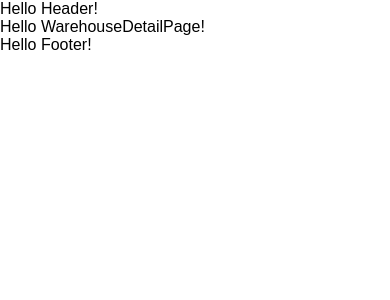
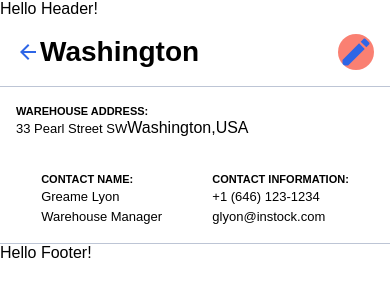
Before and after one commit to MoeyR/instock, a React (Create React App) app: page /warehouses/1 in a window 390 px wide. Shown: the top 300 px of the page. Built offline with nearby package versions, Linux system fonts and the light colour scheme.

Commit message:
create warehouse detail for mobile

```diff
--- a/package.json
+++ b/package.json
@@ -6,6 +6,7 @@
     "@testing-library/jest-dom": "^5.17.0",
     "@testing-library/react": "^13.4.0",
     "@testing-library/user-event": "^13.5.0",
+    "axios": "^1.6.7",
     "react": "^18.2.0",
     "react-dom": "^18.2.0",
     "react-router-dom": "^6.22.3",
--- a/src/components/DeleteModal/DeleteModal.jsx
+++ b/src/components/DeleteModal/DeleteModal.jsx
@@ -21,6 +21,7 @@ function DeleteModal({ name, isOpen, onCancel, onConfirm }) {
       <button className="delete-button deletemodal__delete"
         onClick={() => {
           onConfirm(); // 处理确认动作，比如导航
+          onCancel();
         }}
       >
         Delete
--- a/src/pages/WarehouseDetailPage/WarehouseDetailPage.jsx
+++ b/src/pages/WarehouseDetailPage/WarehouseDetailPage.jsx
@@ -1,8 +1,56 @@
-function WarehouseDetailPage(){
-    return (
-        <>
-            <p>Hello WarehouseDetailPage!</p>
-        </>
-    )
+import backarrow from "../../assets/icons/arrow_back-24px.svg";
+import "./WarehouseDetailPage.scss";
+import { useParams } from "react-router-dom";
+function WarehouseDetailPage() {
+  const params = useParams();
+  const warehouseId = params.id;
+  const getDetailbyId = (id) => {
+    const detail = {
+      name: "Washington",
+      address: "33 Pearl Street SW",
+      city: "Washington",
+      country: "USA",
+      contact_name: "Greame Lyon",
+      contact_position: "Warehouse Manager",
+      contact_phone: "+1 (646) 123-1234",
+      contact_email: "glyon@instock.com",
+    };
+    return detail;
+  };
+  return (
+    <div className="warehouse-detail">
+      <div className="warehouse-detail__title">
+        <div className="warehouse-detail__imgname">
+          <img src={backarrow} alt="back" />
+          <h1>{getDetailbyId(warehouseId).name}</h1>
+        </div>
+        <div className="warehouse-detail__edit"></div>
+      </div>
+      <div className="warehouse-detail__info">
+        <div className="warehouse-detail__address">
+          <h4>WAREHOUSE ADDRESS:</h4>
+          <div className="warehouse-detail__addressCity">
+            <p className="p2">{getDetailbyId(warehouseId).address}</p>
+            <p>
+              {getDetailbyId(warehouseId).city},
+              {getDetailbyId(warehouseId).country}
+            </p>
+          </div>
+        </div>
+        <div className="warehouse-detail__contact">
+          <div className="warehouse-detail__contactName">
+            <h4>CONTACT NAME:</h4>
+            <p className="p2">{getDetailbyId(warehouseId).contact_name}</p>
+            <p className="p2">{getDetailbyId(warehouseId).contact_position}</p>
+          </div>
+          <div className="warehouse-detail__contactInfo">
+            <h4>CONTACT INFORMATION:</h4>
+            <p className="p2">{getDetailbyId(warehouseId).contact_phone}</p>
+            <p className="p2">{getDetailbyId(warehouseId).contact_email}</p>
+          </div>
+        </div>
+      </div>
+    </div>
+  );
 }
 export default WarehouseDetailPage;
--- /dev/null
+++ b/src/pages/WarehouseDetailPage/WarehouseDetailPage.scss
@@ -0,0 +1,58 @@
+@use "../../styles/partials/fonts" as *;
+@use '../../styles/partials/colors' as *;
+@use '../../styles/partials/global' as *;
+@use '../../styles/partials/mixins' as *;
+.warehouse-detail{
+
+    &__imgname{
+        display: flex;
+
+    }
+    &__title{
+        display: flex;
+        justify-content: space-between;
+        padding: 1rem;
+
+        @include tablet{
+            padding: 1rem 2rem;
+        }
+    }
+&__edit{
+    width: 2.25rem; //36px
+    height: 2.25rem; //36px
+    border-radius: 50%;
+    background-color: salmon;
+    background-image: url(../../assets/icons/edit-24px.svg);
+    background-size: cover;
+}
+&__info{
+    display: flex;
+    flex-direction: column;
+    border-top: 1px solid $cloud;
+    border-bottom: 1px solid $cloud;
+    @include tablet{
+        flex-direction: row;
+        justify-content: space-between;
+        border-bottom: none;
+        padding: 1rem 2rem;
+    }
+}
+&__address{
+    padding: 1rem 1rem;
+
+}
+&__addressCity{
+    display: flex;
+    flex-direction: row;
+
+    @include tablet{
+        flex-direction: column;
+    }
+}
+&__contact{
+    display: flex;
+    justify-content: space-around;
+    padding: 1rem 1rem;
+
+}
+}
--- a/src/pages/WarehousePage/WarehousePage.jsx
+++ b/src/pages/WarehousePage/WarehousePage.jsx
@@ -1,13 +1,24 @@
-
+import axios from "axios";
 import { useState } from "react";
 import { useNavigate } from "react-router-dom";
 import DeleteModal from "../../components/DeleteModal/DeleteModal";
+
 function WarehousePage(){
     const navigate = useNavigate();
     const [isModalOpen, setIsModalOpen] = useState(false);
     const warehousename = "Washington";
     const handleClick = async(event)=>{
         setIsModalOpen(true);
+    }
+
+    const handleConfirm = async(event)=>{
+        try{
+            // await axios.delete("http://localhost:8080/warehouses/{id}");
+            navigate("/");
+
+        }catch(error){
+            console.log(`error is ${error}`);
+        }
     }
     return (
         <>
@@ -17,7 +28,7 @@ function WarehousePage(){
         name={warehousename}
         isOpen={isModalOpen}
         onCancel={() => setIsModalOpen(false)}
-        onConfirm={() => navigate("/")}
+        onConfirm={handleConfirm}
       />
         </>
     )
```
Also changed, not shown: 1 other file (tests, documents, lock files or other folders).
